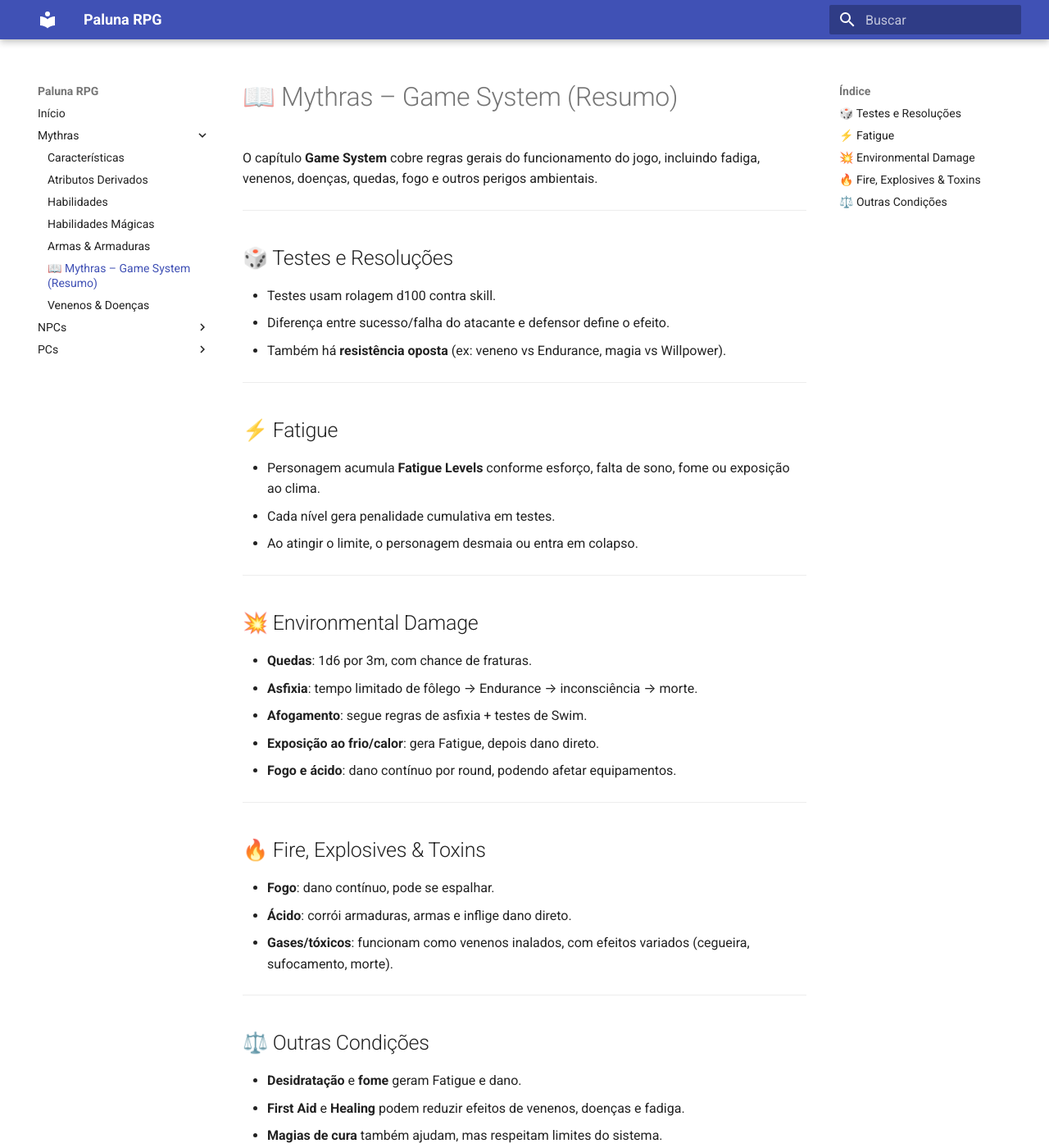
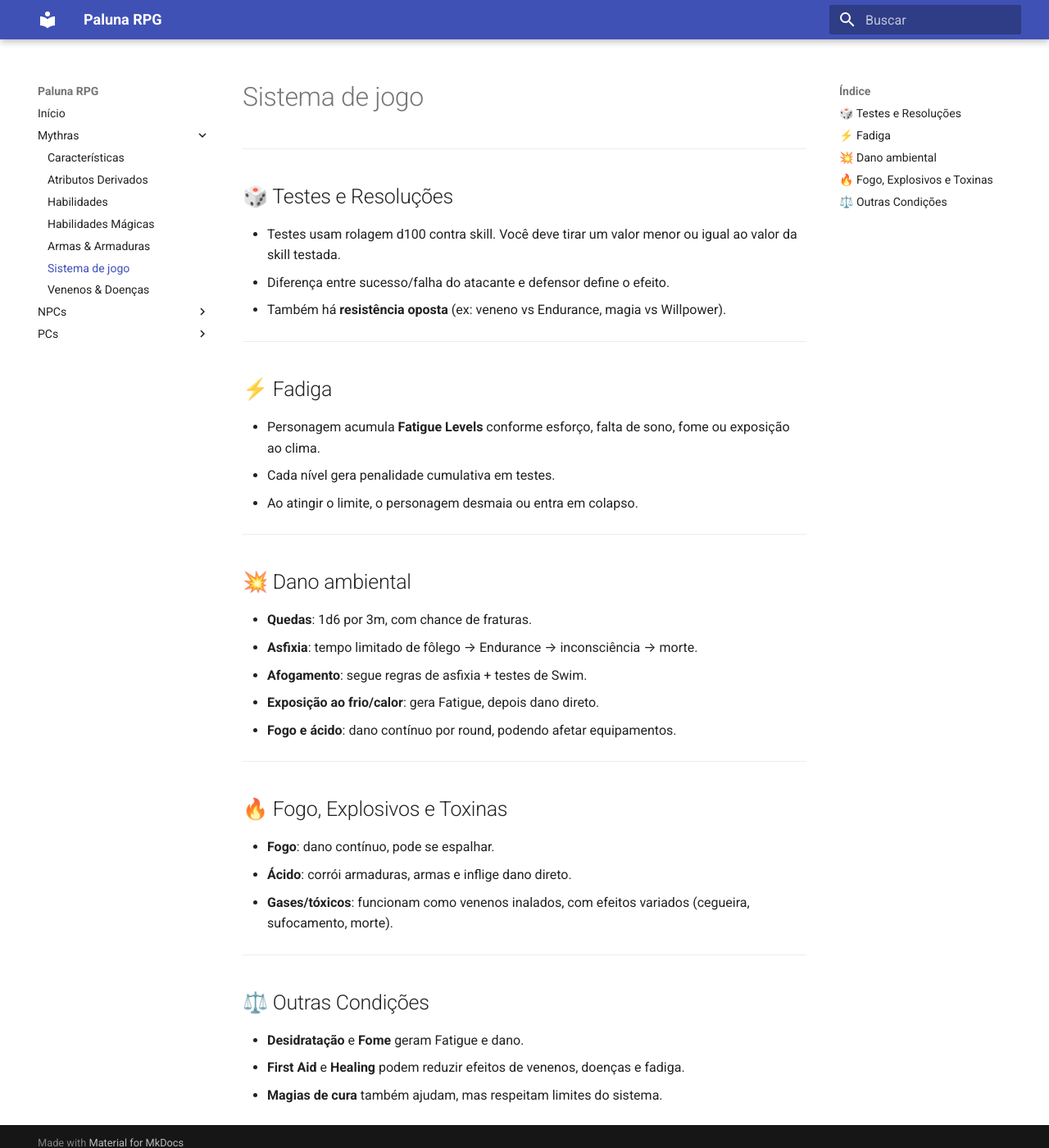
Before and after one commit to figueiredo-lucas/paluna-rpg, an MkDocs documentation site: the page built from docs/Mythras/6-Sistema-de-jogo.md, in a window 1280 px wide and 1400 px high. Shown: the whole window at 82% size. Built offline with MkDocs 1.6.1 and Material for MkDocs 9.7.7, drawn with Linux system fonts in a browser that asks for light colours.

Commit message:
ajusta game system

```diff
--- a/docs/Mythras/6-Sistema-de-jogo.md
+++ b/docs/Mythras/6-Sistema-de-jogo.md
@@ -1,24 +1,22 @@
-# 📖 Mythras – Game System (Resumo)
-
-O capítulo **Game System** cobre regras gerais do funcionamento do jogo, incluindo fadiga, venenos, doenças, quedas, fogo e outros perigos ambientais.
+# Sistema de jogo
 
 ---
 
 ## 🎲 Testes e Resoluções
-- Testes usam rolagem d100 contra skill.
+- Testes usam rolagem d100 contra skill. Você deve tirar um valor menor ou igual ao valor da skill testada.
 - Diferença entre sucesso/falha do atacante e defensor define o efeito.
 - Também há **resistência oposta** (ex: veneno vs Endurance, magia vs Willpower).
 
 ---
 
-## ⚡ Fatigue
+## ⚡ Fadiga
 - Personagem acumula **Fatigue Levels** conforme esforço, falta de sono, fome ou exposição ao clima.
 - Cada nível gera penalidade cumulativa em testes.
 - Ao atingir o limite, o personagem desmaia ou entra em colapso.
 
 ---
 
-## 💥 Environmental Damage
+## 💥 Dano ambiental
 - **Quedas**: 1d6 por 3m, com chance de fraturas.
 - **Asfixia**: tempo limitado de fôlego → Endurance → inconsciência → morte.
 - **Afogamento**: segue regras de asfixia + testes de Swim.
@@ -27,7 +25,7 @@ O capítulo **Game System** cobre regras gerais do funcionamento do jogo, inclui
 
 ---
 
-## 🔥 Fire, Explosives & Toxins
+## 🔥 Fogo, Explosivos e Toxinas
 - **Fogo**: dano contínuo, pode se espalhar.
 - **Ácido**: corrói armaduras, armas e inflige dano direto.
 - **Gases/tóxicos**: funcionam como venenos inalados, com efeitos variados (cegueira, sufocamento, morte).
@@ -35,6 +33,6 @@ O capítulo **Game System** cobre regras gerais do funcionamento do jogo, inclui
 ---
 
 ## ⚖️ Outras Condições
-- **Desidratação** e **fome** geram Fatigue e dano.
+- **Desidratação** e **Fome** geram Fatigue e dano.
 - **First Aid** e **Healing** podem reduzir efeitos de venenos, doenças e fadiga.
 - **Magias de cura** também ajudam, mas respeitam limites do sistema.
```
